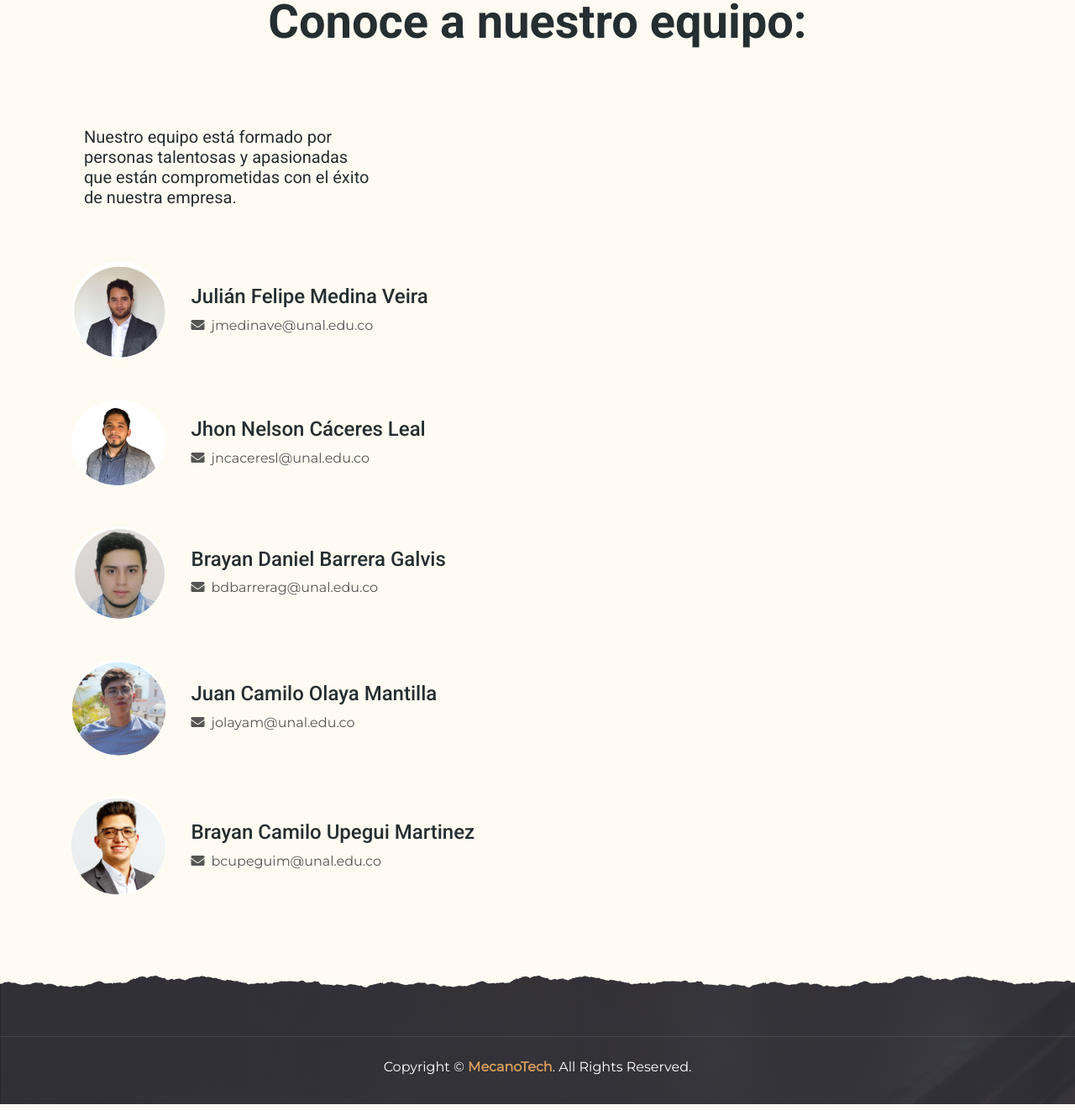
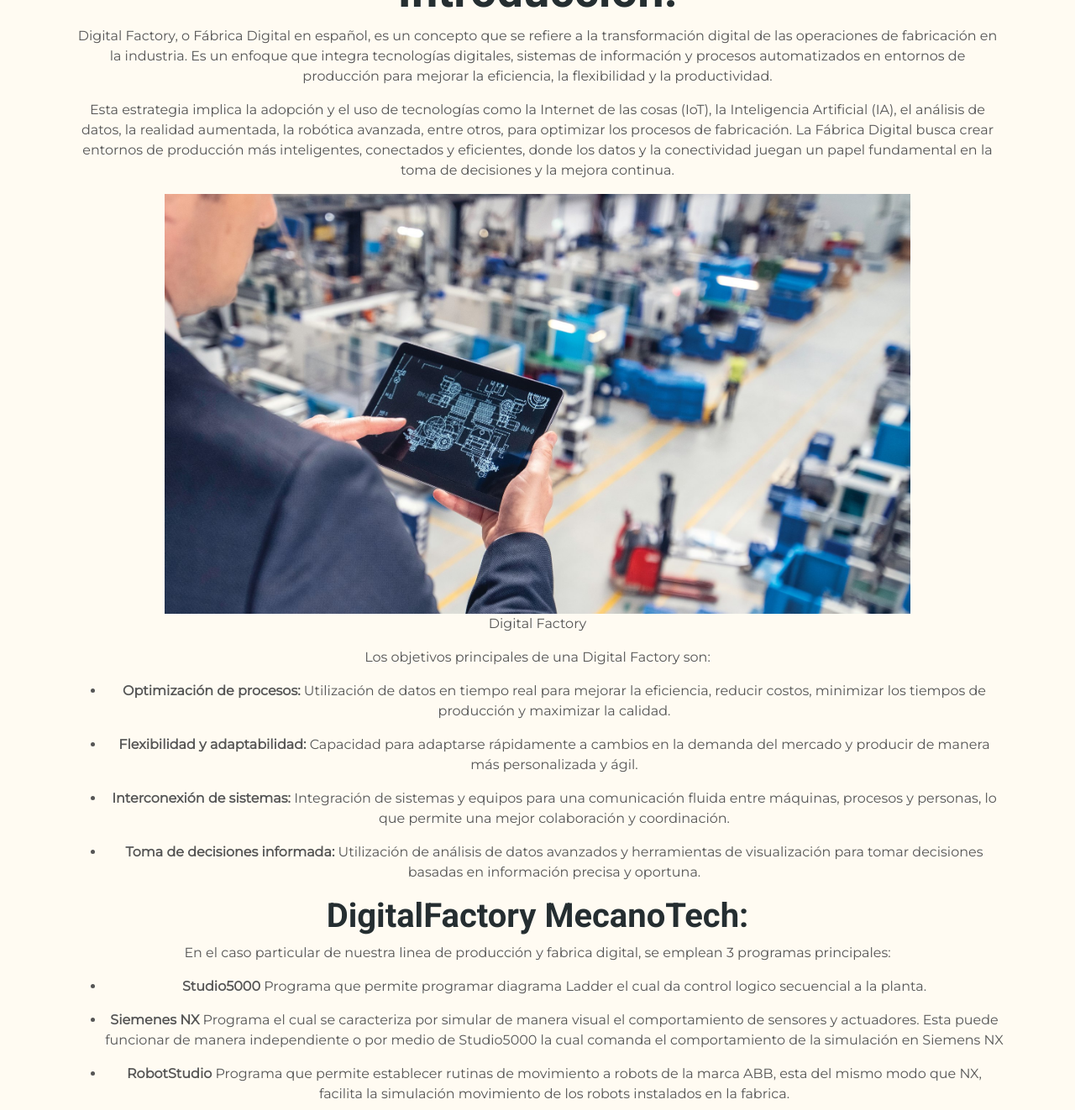
Before and after one commit to jhoncale/jhoncale.github.io, a plain HTML site: page Digitalfactory.html in a window 1280 px wide. Shown: the part 991-2313 px from the top of the page at 84% size. Drawn offline with nearby package versions, Linux system fonts and the light colour scheme.

Commit message:
dsadas
asdasdas

```diff
--- a/Digitalfactory.html
+++ b/Digitalfactory.html
@@ -100,82 +100,61 @@
     <div class="container-fluid pt-5">
         <div class="container">
             <div class="section-title">
-                <h4 class="text-primary text-uppercase" style="letter-spacing: 5px;">MECANOTECH</h4>
-                <h1 class="display-4">Conoce a nuestro equipo:</h1>
+
+                <h1 class="display-4">Introducción:</h1>
+
+
+                <p>
+                    Digital Factory, o Fábrica Digital en español, es un concepto que se refiere a la transformación digital de las operaciones de fabricación en la industria.
+                     Es un enfoque que integra tecnologías digitales, sistemas de información y procesos automatizados en entornos de producción para mejorar la eficiencia, la flexibilidad
+                     y la productividad. </p>
+
+                <p>Esta estrategia implica la adopción y el uso de tecnologías como la Internet de las cosas (IoT), la Inteligencia Artificial (IA), el análisis de datos, la realidad aumentada,
+                     la robótica avanzada, entre otros, para optimizar los procesos de fabricación. La Fábrica Digital busca crear entornos de producción más inteligentes, conectados y eficientes,
+                     donde los datos y la conectividad juegan un papel fundamental en la toma de decisiones y la mejora continua.</p>
+                     <figure>
+                        <img src="img\Digitalfactory\digitalfacto.jpg" alt="DigitalFactory" width=80% height=auto>
+                        <figcaption>Digital Factory</figcaption>
+                      </figure>
+                <p>Los objetivos principales de una Digital Factory son:</p>
+
+                <ul>
+                    <li> <p><strong> Optimización de procesos:</strong> Utilización de datos en tiempo real para mejorar la eficiencia, reducir costos, minimizar los tiempos de producción y maximizar la calidad.</p></li>
+                    <li><p> <strong> Flexibilidad y adaptabilidad: </strong> Capacidad para adaptarse rápidamente a cambios en la demanda del mercado y producir de manera más personalizada y ágil. </p></li>
+                    <li><p> <strong> Interconexión de sistemas:</strong> Integración de sistemas y equipos para una comunicación fluida entre máquinas, procesos y personas, lo que permite una mejor colaboración y coordinación.</p></li>
+                    <li><p> <strong> Toma de decisiones informada:</strong> Utilización de análisis de datos avanzados y herramientas de visualización para tomar decisiones basadas en información precisa y oportuna.</p></li>
+                  </ul>
+
+                <h1>DigitalFactory MecanoTech:</h1>
+                <p>En el caso particular de nuestra linea de producción y fabrica digital, se emplean 3 programas principales:</p>
+                <ul>
+
+                    <li><p><strong>Studio5000</strong> Programa que permite programar diagrama Ladder el cual da control logico secuencial a la planta.</p></li>
+                    <li><p> <strong>Siemenes NX </strong> Programa el cual se caracteriza por simular de manera visual el comportamiento de sensores y actuadores. Esta puede funcionar de manera independiente o por medio de Studio5000 la cual comanda el comportamiento de la simulación en Siemens NX </p></li>
+                    <li><p> <strong>RobotStudio</strong> Programa que permite establecer rutinas de movimiento a robots de la marca ABB, esta del mismo modo que NX, facilita la simulación  movimiento de los robots instalados en la fabrica.</p></li>
+
+
+                </ul>
+
+                <p>Es importante destacar Nuestro DigitalFactory, en un principio, iba a funcionar en conjunto, integrando y fusionando las 3 aplicaciones previamente descritas por medio de ignition. Sin embargo, por poblemas de compatibilidad de versiones entre los programas,
+                    especificamente Studio5000 e ignition, no fue posible implementar un sistema integrado entre los tres programas. De manera que se expondran por separado cada uno de ellos.
+                </p>
+                <h2>Studio5000</h2>
+                <h2>Siemens NX</h2>
+                <p>En el apartado de Siemens NX,se implemento la linea de producción en su totalidad, tratando de lograr un nivel de detalle incluso en los elementos que no interactuan con la logica en absoluto. A continuación un video que evidencia el comportamiento de la simulación realizada en Mechatronics Concept Designer </p>
+                <p>A continuación video ilustrativo DigitalFactory NX:</p>
+                <iframe width="560" height="315" src="https://www.youtube.com/embed/1fTymIrLqgg" frameborder="0" allowfullscreen></iframe>
+                <p>A continuación puede descargar el archivo de la simulación:</p>
+                <a href="https://drive.google.com/drive/folders/1RwNXV0XNuzjSo8tjLpmnQ2KNQy1dRIbO?usp=drive_link" target="_blank">
+                    <button>Simulación NX</button> </a>
+                <h2>RobotStudio</h2>
+
+
+
+
+                <p>En conclusión, Digital Factory representa un enfoque integral y estratégico dentro de la transformación digital en la industria manufacturera. Este concepto engloba la integración de tecnologías avanzadas, como la Internet de las cosas (IoT), la Inteligencia Artificial (IA), el análisis de datos, la automatización y la conectividad para optimizar los procesos de fabricación.</p>
             </div>
 
-              <div class="col-lg-4 py-0 py-lg-5">
-
-                    <h5 class="mb-3">Nuestro equipo está formado por personas talentosas y apasionadas que están comprometidas con el éxito de nuestra empresa.</h5>
-                    <p>
-                </div>
-            <div class="row">
-                <div class="col-lg-6">
-
-                    <div class="row align-items-center mb-5">
-                        <div class="col-4 col-sm-3">
-                            <img class="w-100 rounded-circle mb-3 mb-sm-0" src="img/julian.png" alt="">
-                        </div>
-
-
-                        <div class="col-8 col-sm-9">
-                            <h4>Julián Felipe Medina Veira </h4>
-                            <p class="m-0"><i class="fa fa-envelope mr-2"></i>jmedinave@unal.edu.co</p>
-                            <p class="m-0"></p>
-                        </div>
-                    </div>
-                    <div class="row align-items-center mb-5">
-                        <div class="col-4 col-sm-3">
-                            <img class="w-100 rounded-circle mb-3 mb-sm-0" src="img/jhon.png" alt="">
-                        </div>
-                        <div class="col-8 col-sm-9">
-                            <h4>Jhon Nelson Cáceres Leal</h4>
-                            <p class="m-0"><i class="fa fa-envelope mr-2"></i>jncaceresl@unal.edu.co</p>
-                            <p class="m-0"></p>
-                        </div>
-                    </div>
-                    <div class="row align-items-center mb-5">
-                        <div class="col-4 col-sm-3">
-                            <img class="w-100 rounded-circle mb-3 mb-sm-0" src="img/brayan.png" alt="">
-                        </div>
-                        <div class="col-8 col-sm-9">
-                            <h4>Brayan Daniel Barrera Galvis </h4>
-                            <p class="m-0"><i class="fa fa-envelope mr-2"></i>bdbarrerag@unal.edu.co</p>
-                            <p class="m-0"></p>
-                        </div>
-
-
-                    </div>
-
-                     <div class="row align-items-center mb-5">
-                        <div class="col-4 col-sm-3">
-                            <img class="w-100 rounded-circle mb-3 mb-sm-0" src="img/juan.png" alt="">
-                        </div>
-                        <div class="col-8 col-sm-9">
-                            <h4>Juan Camilo Olaya Mantilla </h4>
-                            <p class="m-0"><i class="fa fa-envelope mr-2"></i>jolayam@unal.edu.co</p>
-                            <p class="m-0"></p>
-                        </div>
-
-
-                    </div>
-
-                     <div class="row align-items-center mb-5">
-                        <div class="col-4 col-sm-3">
-                            <img class="w-100 rounded-circle mb-3 mb-sm-0" src="img/camilo.png" alt="">
-                        </div>
-                        <div class="col-8 col-sm-9">
-                            <h4>Brayan Camilo Upegui Martinez </h4>
-                            <p class="m-0"><i class="fa fa-envelope mr-2"></i>bcupeguim@unal.edu.co</p>
-                            <p class="m-0"></p>
-                        </div>
-
-
-                    </div>
-
-                </div>
-
-            </div>
         </div>
     </div>
     <!-- Menu End -->
```
Also changed, not shown: img/Digitalfactory/digitalfacto.jpg (added).
